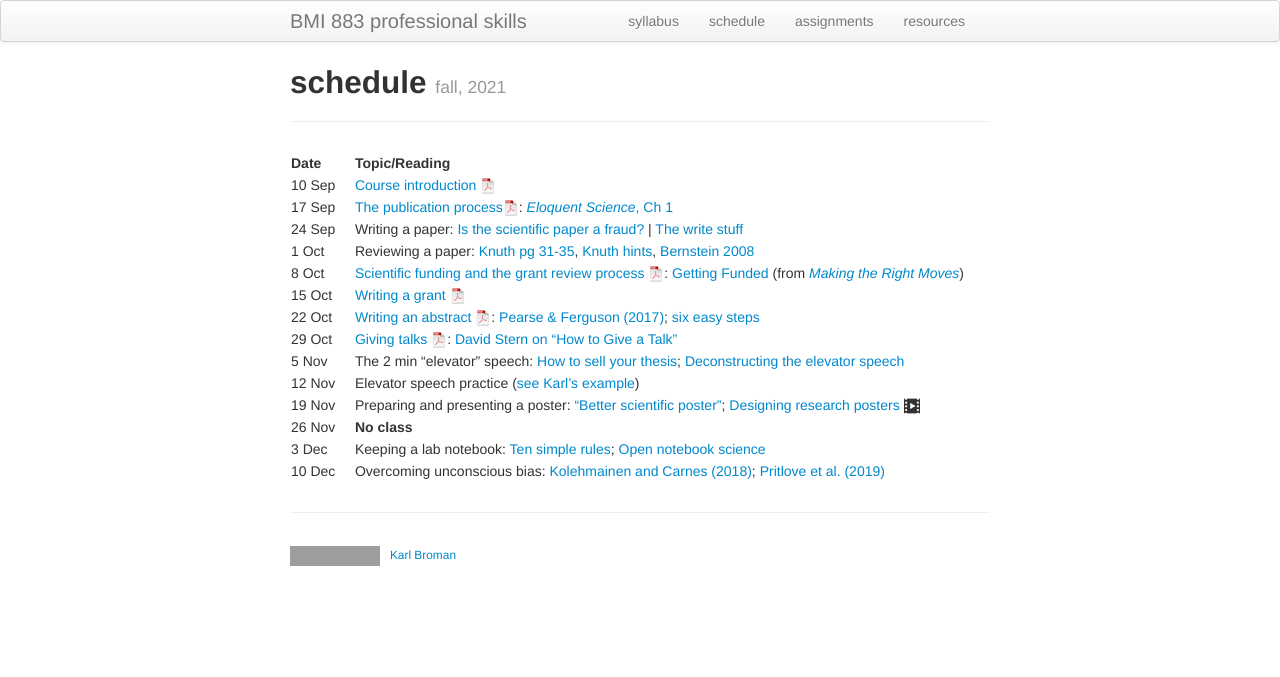
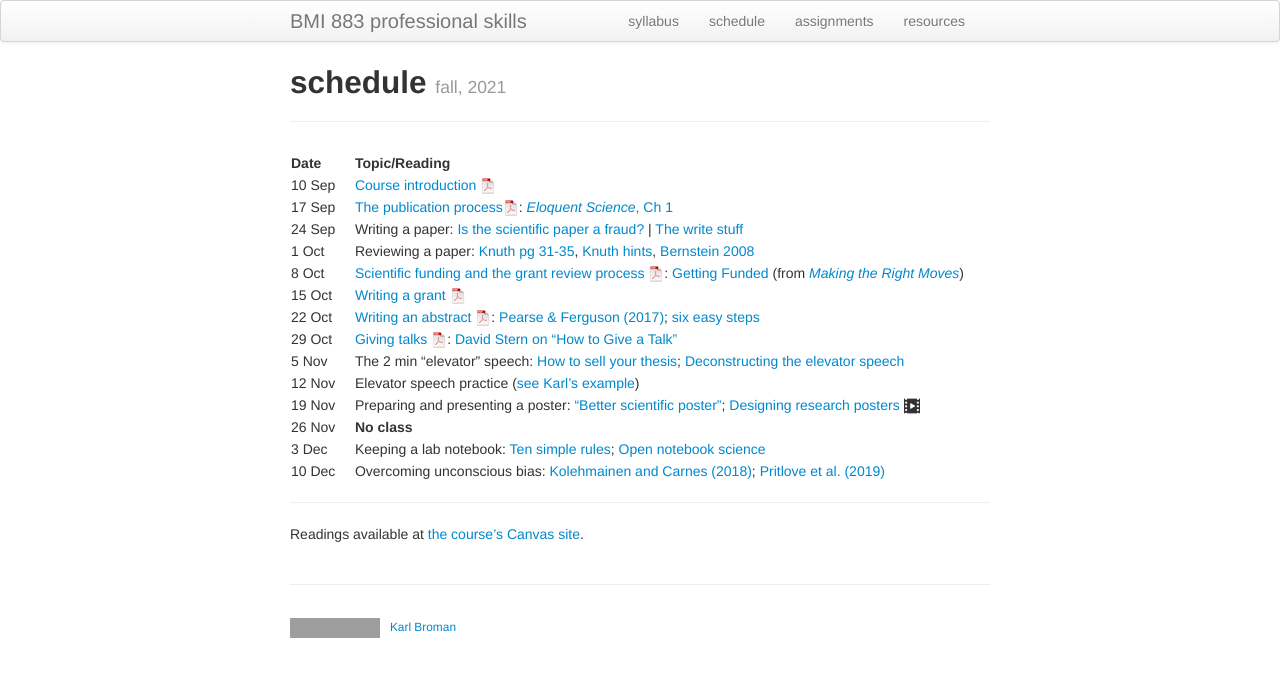
Before and after one commit to kbroman/BMI883, a Jekyll site: the page built from schedule.md, in a window 1280 px wide. Shown: the top 677 px of the page. Built offline with Jekyll 4.4.1, drawn with Linux system fonts in a browser that asks for light colours; grey boxes are pictures that could not be loaded.

Commit message:
schedule: add link to canvas page

```diff
--- a/schedule.md
+++ b/schedule.md
@@ -21,3 +21,7 @@ description: Schedule and readings for BMI 883, Biomedical data science professi
 | 26 Nov  |    | **No class** |
 | 3 Dec  |    | Keeping a lab notebook: [Ten simple rules](https://doi.org/10.1371/journal.pcbi.1004385); [Open notebook science](https://crastina.se/open-notebook-science-the-carl-boettiger-interview-2/)  |
 | 10 Dec   |    | Overcoming unconscious bias: [Kolehmainen and Carnes (2018)](https://doi.org/10.1161/CIRCULATIONAHA.117.031295); [Pritlove et al. (2019)](https://doi.org/10.1016/S0140-6736(18)32267-0) |
+
+---
+
+Readings available at [the course's Canvas site](https://canvas.wisc.edu/courses/273716).
```
